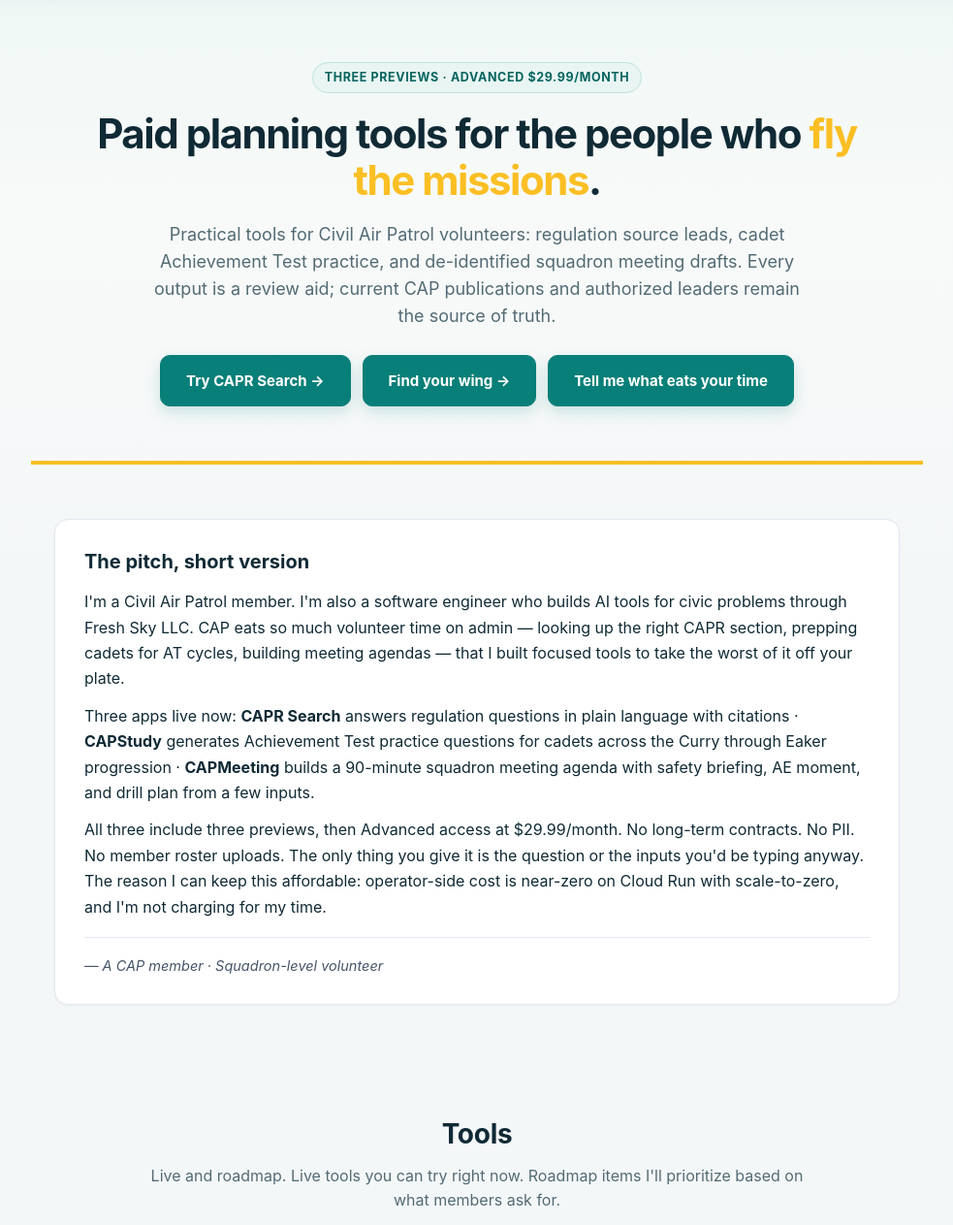
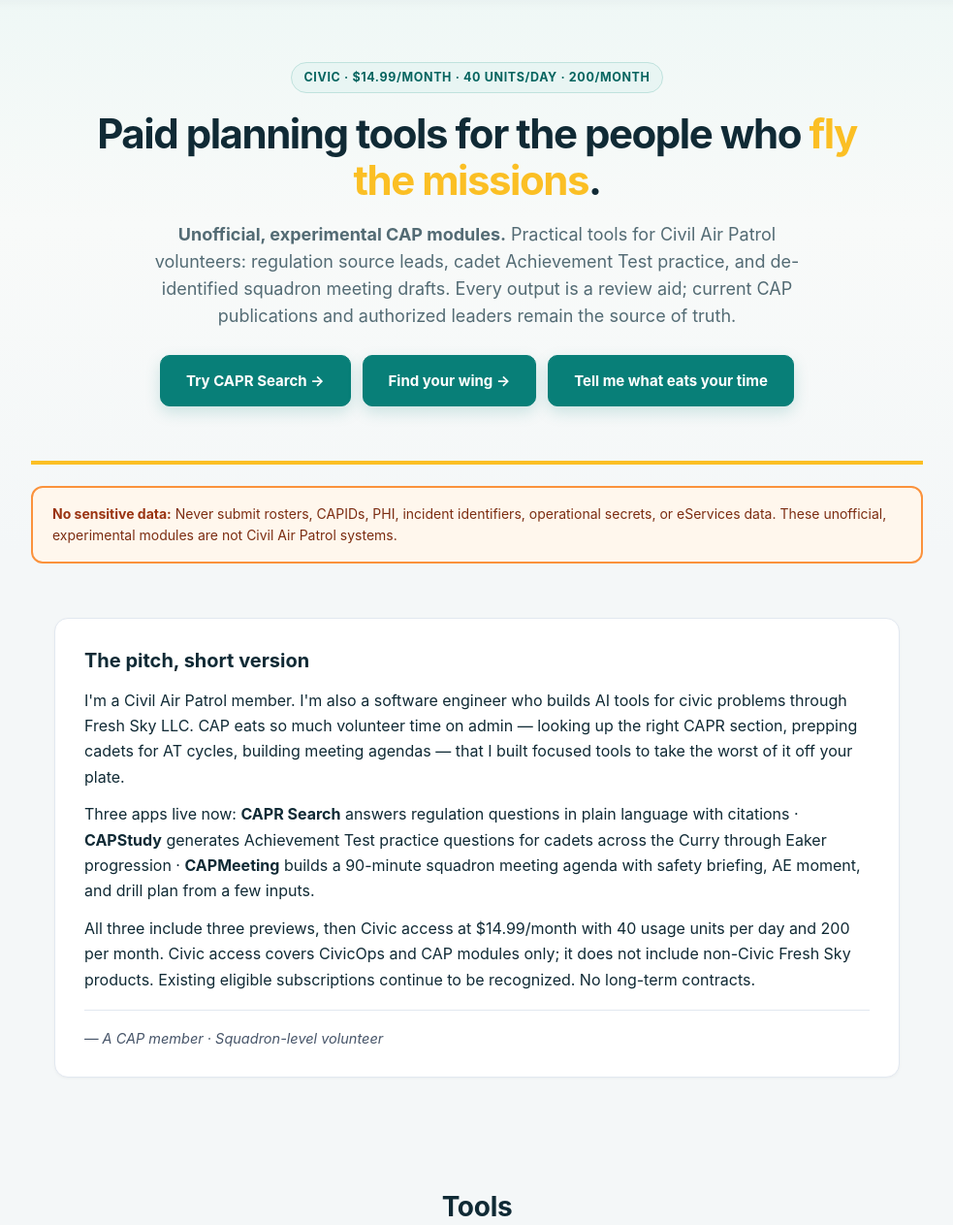
Before and after one commit to justfreshsky-jpg/CAPHub, a Flask app: page / in a window 1280 px wide. Shown: the part 51-1314 px from the top of the page at 97% size, without its empty margins (148-1131 px from the left). Run offline with Flask 3, Linux system fonts and the light colour scheme.

Commit message:
Align CAPHub with Civic pricing and safety

```diff
--- a/app.py
+++ b/app.py
@@ -26,6 +26,7 @@
     primary_url=os.environ.get('APP_URL', 'https://cap.freshskyai.com'),
     community_mode=True,
     gate_all_post=True,
+    workspace_id='civic',
 )
 install_hulec(app, slug='cap')
 install_security_headers(app)
@@ -59,11 +60,11 @@
 </head><body>
 <a href="/">← Back to Fresh Sky AI for Civil Air Patrol</a>
 <h1>Privacy Policy — Fresh Sky AI for Civil Air Patrol</h1>
-<p><em>Last updated 2026-07-16</em></p>
+<p><em>Last updated 2026-07-26</em></p>
 <h2>What we collect</h2>
-<p>Fresh Sky AI for Civil Air Patrol is a stateless tool. We do <strong>not</strong> require accounts. We do <strong>not</strong> store the text or voice input you submit. We do <strong>not</strong> upload member rosters, patient data, or any personally identifying information.</p>
+<p>Fresh Sky AI for Civil Air Patrol is a stateless tool. We do <strong>not</strong> store the text or voice input you submit. An email address is used only when you choose to sign in for paid access. The CAP modules do not accept or need member rosters, CAPIDs, patient health information (PHI), incident identifiers, or operational secrets.</p>
 <h2>What we send to AI providers</h2>
-<p>The text or voice transcript you submit is sent through the configured restricted U.S. AI provider pool. Provider availability can change. The shared privacy layer rejects several common identifier patterns before provider calls, but automated screening is not a substitute for removing identifying information. Do not submit PII, member rosters, payment data, or sensitive operational details.</p>
+<p>The text or voice transcript you submit is sent through the configured restricted U.S. AI provider pool. Provider availability can change. The shared privacy layer rejects several common identifier patterns before provider calls, but automated screening is not a substitute for removing identifying information. <strong>Do not submit rosters, CAPIDs, PHI, incident identifiers, operational secrets, payment data, or other sensitive data.</strong></p>
 <h2>What gets logged</h2>
 <p>Standard request metadata (IP address, timestamp, response code) is logged by Google Cloud Run for operational purposes (debugging, abuse prevention) and rotated automatically per Google retention defaults. We do not associate logs with individual users.</p>
 <h2>Cookies</h2>
@@ -81,13 +82,13 @@
 </head><body>
 <a href="/">← Back to Fresh Sky AI for Civil Air Patrol</a>
 <h1>Terms of Use — Fresh Sky AI for Civil Air Patrol</h1>
-<p><em>Last updated 2026-05-07</em></p>
+<p><em>Last updated 2026-07-26</em></p>
 <h2>What this is</h2>
-<p>Fresh Sky AI for Civil Air Patrol is a paid, privacy-first tool offered by Fresh Sky LLC for U.S. Civil Air Patrol members and squadrons. Three previews are included; continued access is $29.99/month and may be canceled monthly.</p>
+<p>Fresh Sky AI for Civil Air Patrol is an unofficial, experimental, privacy-first set of Civic modules offered by Fresh Sky LLC. Three previews are included; Civic access is $14.99/month with an allowance of 40 usage units per day and 200 per month, and may be canceled monthly. Civic access covers CivicOps and CAP modules only; it does not grant access to non-Civic Fresh Sky products. Existing eligible subscriptions continue to be recognized.</p>
 <h2>What this is not</h2>
-<p>Fresh Sky AI for Civil Air Patrol is <strong>not</strong> affiliated with any government agency, military service, or official entity. Output is AI-generated and intended as a draft or study aid only — the human user is responsible for verifying accuracy against authoritative current sources before acting on or filing anything.</p>
+<p>These experimental CAP modules are <strong>not</strong> official Civil Air Patrol systems and are not affiliated with or endorsed by Civil Air Patrol, any government agency, or any military service. Output is AI-generated and intended as a draft or study aid only — the human user is responsible for verifying accuracy against authoritative current sources before acting on or filing anything.</p>
 <h2>Use at your own discretion</h2>
-<p>You agree to use the tool in good faith. Do not submit personally identifying information (PII) about third parties, patient health information (PHI), or classified/sensitive operational details. The tool is not designed to handle such data and we do not warrant against any misuse.</p>
+<p>You agree to use the tool in good faith. <strong>Do not submit rosters, CAPIDs, personally identifying information (PII), patient health information (PHI), incident identifiers, operational secrets, or classified/sensitive operational details.</strong> The tool is not designed to handle such data and we do not warrant against any misuse.</p>
 <h2>No warranty</h2>
 <p>The tool is provided "as is" without warranty of any kind. Fresh Sky LLC disclaims all liability for damages arising from use or misuse of the output.</p>
 <h2>Changes</h2>
@@ -137,7 +138,7 @@
 # grouped by the 8 CAP regions. Each wing links to its CAP-managed .cap.gov
 # site plus the Fresh Sky CAP tools that work for
 # that wing's members. Pure information architecture — no internal data
-# we don't have access to. Advanced access for CAP audience.
+# we don't have access to. Civic workspace access for the CAP audience.
 _CAP_REGIONS = [
     ('Great Lakes Region', [
         ('IL', 'Illinois Wing'), ('IN', 'Indiana Wing'),
@@ -241,7 +242,7 @@
   <a class="cta alt" href="/tools">Try Fresh Sky CAP tools →</a>
 
   <section>
-    <h2>Advanced tools for {code} members + squadrons</h2>
+    <h2>Unofficial, experimental Civic tools for {code} members + squadrons</h2>
     <ul>
       <li><a href="https://capr.freshskyai.com" target="_blank" rel="noopener">CAPR Search</a> — Q&amp;A over CAPRs / CAPPs</li>
       <li><a href="https://capstudy.freshskyai.com" target="_blank" rel="noopener">CAPStudy</a> — cadet Achievement Test prep</li>
@@ -262,9 +263,11 @@
   </section>
 
   <p class="foot">
-    Information architecture only — Fresh Sky AI doesn't have access to {code}-internal data
-    (rosters, eServices status, etc.). For wing-internal info, sign in at the wing site.
-    Three previews, then $29.99/month for CAP members + squadrons.
+    Unofficial, experimental modules only — not affiliated with or endorsed by Civil Air Patrol.
+    Fresh Sky AI doesn't have access to {code}-internal data. Never submit rosters, CAPIDs, PHI,
+    incident identifiers, operational secrets, or eServices data. For wing-internal info, sign in
+    at the wing site. Three previews, then Civic access at $14.99/month with 40 usage units/day
+    and 200/month. Civic access does not include non-Civic Fresh Sky products.
   </p>
 </main>
 
@@ -344,7 +347,7 @@
   <p class="lede">All <strong>{total_wings}</strong> Civil Air Patrol wings — 50 states plus DC (National Capital Wing) and Puerto Rico — grouped by the 8 CAP regions. Click any wing to visit its CAP-managed <code>.cap.gov</code> site.</p>
 
   <div class="tools">
-    <h3>Advanced tools for any wing's members + squadrons</h3>
+    <h3>Unofficial, experimental Civic tools for any wing's members + squadrons</h3>
     <ul>
       <li><a href="https://capr.freshskyai.com" target="_blank" rel="noopener">CAPR Search — Q&A over CAPRs/CAPPs</a></li>
       <li><a href="https://capstudy.freshskyai.com" target="_blank" rel="noopener">CAPStudy — cadet AT prep quizzes</a></li>
@@ -355,8 +358,11 @@
   {''.join(rows_html)}
 
   <p class="footer-note">
-    Uses publicly available CAP publication references. Not affiliated with or endorsed by Civil Air Patrol Inc.<br>
-    Three previews, then $29.99/month for CAP members + squadrons.
+    Unofficial, experimental modules using publicly available CAP publication references.
+    Not affiliated with or endorsed by Civil Air Patrol Inc.<br>
+    Never submit rosters, CAPIDs, PHI, incident identifiers, operational secrets, or eServices data.<br>
+    Three previews, then Civic access at $14.99/month with 40 usage units/day and 200/month.
+    Civic access does not include non-Civic Fresh Sky products.
   </p>
 </main>
 
--- a/requirements.txt
+++ b/requirements.txt
@@ -3,4 +3,5 @@
 gunicorn==23.0.0
 requests==2.34.2
 urllib3==2.7.0
-freshsky-common @ git+https://github.com/justfreshsky-jpg/freshsky-common.git@587c4381f5976e66341fca42ca130a29528587bb
+# freshsky-common v0.6.0
+freshsky-common @ git+https://github.com/justfreshsky-jpg/freshsky-common.git@05fe2d0a11fd81ee82f16f6270fc061b0fc15b37
--- a/templates/index.html
+++ b/templates/index.html
@@ -38,6 +38,8 @@
     .btn-primary:hover { background:#f59e0b; color:var(--ink); }
     .btn-ghost { background:rgba(255,255,255,0.08); color:#f8fafc; border:1px solid rgba(255,255,255,0.18); }
     .btn-ghost:hover { background:rgba(255,255,255,0.15); color:#fff; }
+    .safety-boundary { max-width:920px; margin:22px auto 0; padding:16px 20px; background:#fff7ed; color:#7c2d12; border:2px solid #fb923c; border-radius:12px; font-size:14px; text-align:left; }
+    .safety-boundary strong { color:#9a3412; }
 
     section { max-width:920px; margin:0 auto; padding:56px 24px; }
     section h2 { font-size:28px; margin:0 0 8px; letter-spacing:-0.01em; }
@@ -146,9 +148,9 @@
   </div>
 
   <section class="hero">
-    <span class="badge">Three previews · Advanced $29.99/month</span>
+    <span class="badge">Civic · $14.99/month · 40 units/day · 200/month</span>
     <h1>Paid planning tools for the people who <em>fly the missions</em>.</h1>
-    <p class="lede">Practical tools for Civil Air Patrol volunteers: regulation source leads, cadet Achievement Test practice, and de-identified squadron meeting drafts. Every output is a review aid; current CAP publications and authorized leaders remain the source of truth.</p>
+    <p class="lede"><strong>Unofficial, experimental CAP modules.</strong> Practical tools for Civil Air Patrol volunteers: regulation source leads, cadet Achievement Test practice, and de-identified squadron meeting drafts. Every output is a review aid; current CAP publications and authorized leaders remain the source of truth.</p>
     <div class="cta-row">
       <a class="btn btn-primary" href="https://capr.freshskyai.com" target="_blank" rel="noopener">Try CAPR Search →</a>
       <a class="btn btn-ghost" href="/wings">Find your wing →</a>
@@ -156,12 +158,18 @@
     </div>
   </section>
 
+  <aside class="safety-boundary" role="note" aria-label="Sensitive data boundary">
+    <strong>No sensitive data:</strong> Never submit rosters, CAPIDs, PHI, incident identifiers,
+    operational secrets, or eServices data. These unofficial, experimental modules are not
+    Civil Air Patrol systems.
+  </aside>
+
   <section>
     <div class="story">
       <h3>The pitch, short version</h3>
       <p>I'm a Civil Air Patrol member. I'm also a software engineer who builds AI tools for civic problems through Fresh Sky LLC. CAP eats so much volunteer time on admin — looking up the right CAPR section, prepping cadets for AT cycles, building meeting agendas — that I built focused tools to take the worst of it off your plate.</p>
       <p>Three apps live now: <strong>CAPR Search</strong> answers regulation questions in plain language with citations · <strong>CAPStudy</strong> generates Achievement Test practice questions for cadets across the Curry through Eaker progression · <strong>CAPMeeting</strong> builds a 90-minute squadron meeting agenda with safety briefing, AE moment, and drill plan from a few inputs.</p>
-      <p>All three include three previews, then Advanced access at $29.99/month. No long-term contracts. No PII. No member roster uploads.</strong> The only thing you give it is the question or the inputs you'd be typing anyway. The reason I can keep this affordable: operator-side cost is near-zero on Cloud Run with scale-to-zero, and I'm not charging for my time.</p>
+      <p>All three include three previews, then Civic access at $14.99/month with 40 usage units per day and 200 per month. Civic access covers CivicOps and CAP modules only; it does not include non-Civic Fresh Sky products. Existing eligible subscriptions continue to be recognized. No long-term contracts.</p>
       <div class="signature">— A CAP member · Squadron-level volunteer</div>
     </div>
   </section>
@@ -219,7 +227,7 @@
 
     <div class="pitch">
       <h3>Have something else that eats time?</h3>
-      <p>If a CAP task — recurring or annual — eats your evenings, send me the description and I'll consider it for the paid tool roadmap. Same constraint as the live tools: nothing that touches live mission ops, cadet PII, or competes with eServices.</p>
+      <p>If a CAP task — recurring or annual — eats your evenings, send me a non-sensitive description and I'll consider it for the paid tool roadmap. Same constraint as the live tools: nothing that touches live mission ops, rosters, CAPIDs, PHI, incident identifiers, operational secrets, or eServices.</p>
     </div>
   </section>
 
@@ -238,10 +246,10 @@
       <h3 style="margin-top:24px;">What's deliberately out of scope</h3>
       <ul>
         <li><strong>Anything during a live mission.</strong> SAR tasking, ICS forms in flight, ramp checks during ops — life-safety and USAF integration risks. Hard line.</li>
-        <li><strong>Cadet PII / parental consent docs.</strong> CPP-regulated. Zero data of that kind crosses our backend.</li>
+        <li><strong>Rosters, CAPIDs, PHI, incident identifiers, or operational secrets.</strong> Zero data of those kinds belongs in these tools.</li>
         <li><strong>eServices integration.</strong> No NHQ API; reverse-engineering = no. Tools complement eServices, never replace or scrape.</li>
         <li><strong>Anything that competes with NHQ's own systems.</strong> If NHQ builds it, we don't.</li>
-        <li><strong>No member rosters uploaded.</strong> The tools take questions and inputs you'd be typing anyway. We never ask for member lists.</li>
+        <li><strong>No member rosters uploaded.</strong> We never ask for member lists or eServices exports.</li>
       </ul>
     </div>
   </section>
@@ -254,7 +262,7 @@
 
   <footer>
     <p>Built under the <a href="https://www.freshskyai.com/#hulec" target="_blank" rel="noopener">HULEC rule</a> — Human-centered · Unique · Legal · Efficient · Cheap. Part of <a href="https://www.freshskyai.com" target="_blank" rel="noopener">Fresh Sky AI</a> by Fresh Sky LLC.</p>
-    <p>Not affiliated with Civil Air Patrol, the U.S. Air Force, CAP NHQ, or any wing/region. Tools produce drafts and study aids; users are responsible for verifying answers against current regulations.</p>
+    <p>Unofficial, experimental modules. Not affiliated with Civil Air Patrol, the U.S. Air Force, CAP NHQ, or any wing/region. Tools produce drafts and study aids; users are responsible for verifying answers against current regulations.</p>
       <p style="margin-top:8px;font-size:11.5px;"><a href="/privacy" style="color:#94a3b8;text-decoration:underline;">Privacy</a> · <a href="/terms" style="color:#94a3b8;text-decoration:underline;">Terms</a> · <a href="https://www.freshskyai.com/contact" target="_blank" rel="noopener" style="color:#94a3b8;text-decoration:underline;">Contact</a></p>
   </footer>
 </body>
```
Also changed, not shown: templates/tools_index.html (+8 -2 lines), templates/tools_run.html (+8 -3 lines), tests/test_reference_data.py (+27 -0 lines), .github/workflows/deploy.yml, README.md.
